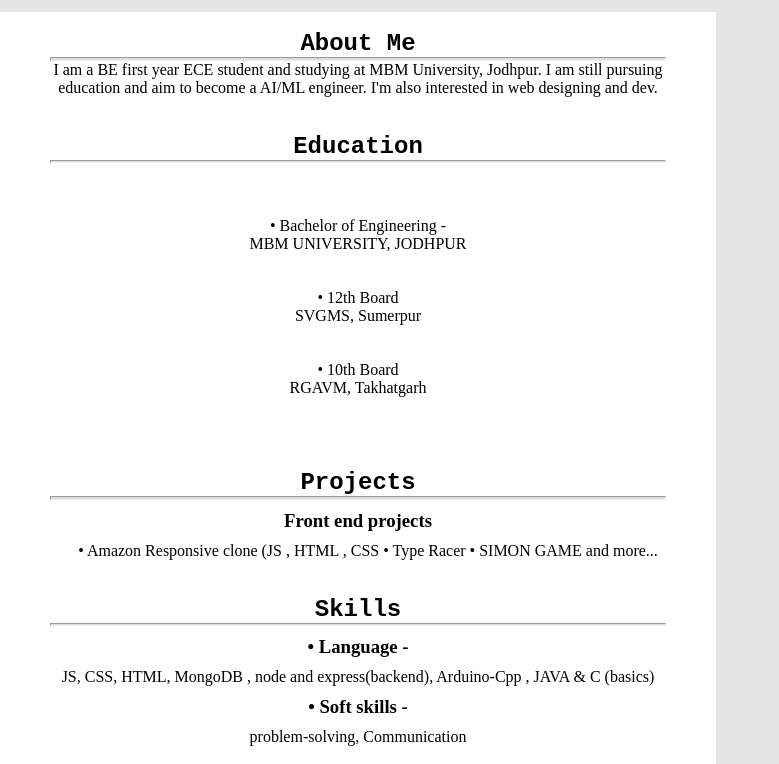
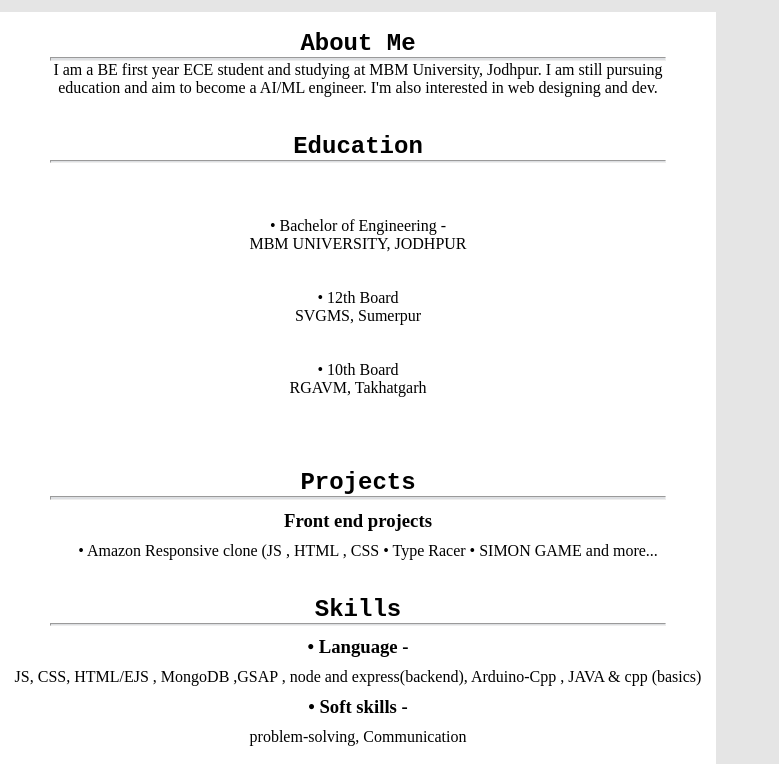
Before and after one commit to vinitngr/myCV, a plain HTML site: page index.html in a window 1280 px wide. Shown: the part 188-952 px from the top of the page, without its empty margins (0-779 px from the left). Drawn offline with Linux system fonts and the light colour scheme; a web font is replaced by a local one.

Commit message:
Update index.html

```diff
--- a/index.html
+++ b/index.html
@@ -54,7 +54,7 @@
             <div id="skills">
                 <div>
                     <h3 style="margin: 10px; ">&#8226; Language -</h3>
-                    <p> JS, CSS, HTML, MongoDB , node and express(backend),  Arduino-Cpp , JAVA & C (basics)</p>
+                    <p> JS, CSS, HTML/EJS , MongoDB ,GSAP , node and express(backend),  Arduino-Cpp , JAVA & cpp (basics)</p>
                 </div>
                 <div>
                     <h3 style="margin: 10px;">&#8226; Soft skills -</h3>
```
